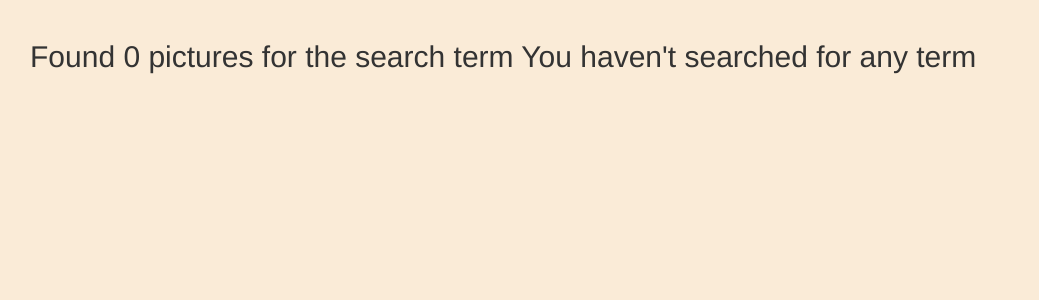
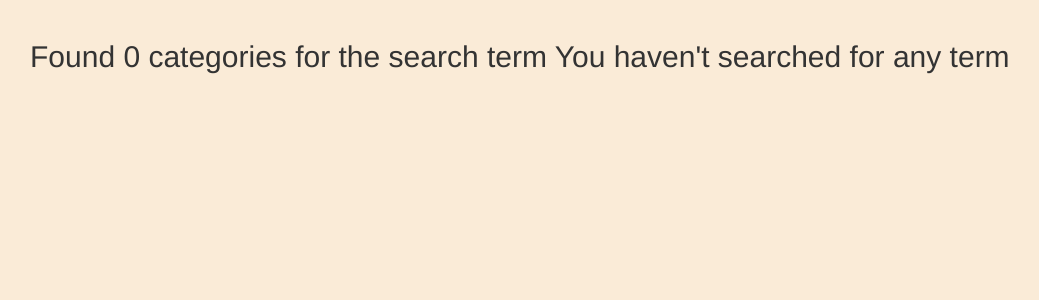
Before and after one commit to EspeIgira/Personal-gallery, a Django app: page /search/ in a window 1280 px wide. Shown: the part 52-352 px from the top of the page, without its empty margins (25-1064 px from the left). Run offline with Django 3.2, Linux system fonts and the light colour scheme; some libraries are stand-ins or nearby versions.

Commit message:
added a file to dislpay

```diff
--- a/images/templates/all-images/search.html
+++ b/images/templates/all-images/search.html
@@ -3,20 +3,20 @@
 <div class="container">
 
   <div class="row">
-    {% if pictures%}
-      <h2>Found {{ pictures|length }} of searched term {{message}}</h2>
+    {% if categories%}
+      <h2>Found {{ categories|length }} of searched term {{message}}</h2>
     {% else %}
-      <h2> Found 0 pictures for the search term {{message}}</h2>
+      <h2> Found 0 categories for the search term {{message}}</h2>
     {% endif %}
 
   </div>
 
   <div class="row">
 
-  {% if pictures %}
-    {% for article in pictures %}
+  {% if categories %}
+    {% for image in categories %}
       <div class="col-sm-6 col-md-3">
-          <h1>{{article.title}}</h1>
+          <h1>{{image.category}}</h1>
       </div>
     {% endfor %}
   {% endif %}
--- a/images/views.py
+++ b/images/views.py
@@ -1,6 +1,7 @@
-from django.shortcuts import render
+from django.shortcuts import render,redirect
 from django.http  import HttpResponse
 from .models import Image
+
 
 
 # def gallery(request):
@@ -8,6 +9,12 @@ from .models import Image
 
 def gallery(request):
     return render(request, 'gallery.html')
+
+
+def images_of_gallery(request):
+    date = dt.date.gallery()
+    return render(request, 'all-images/picture.html', {"date": date,})
+
 
 def The_images(request):
 
```
